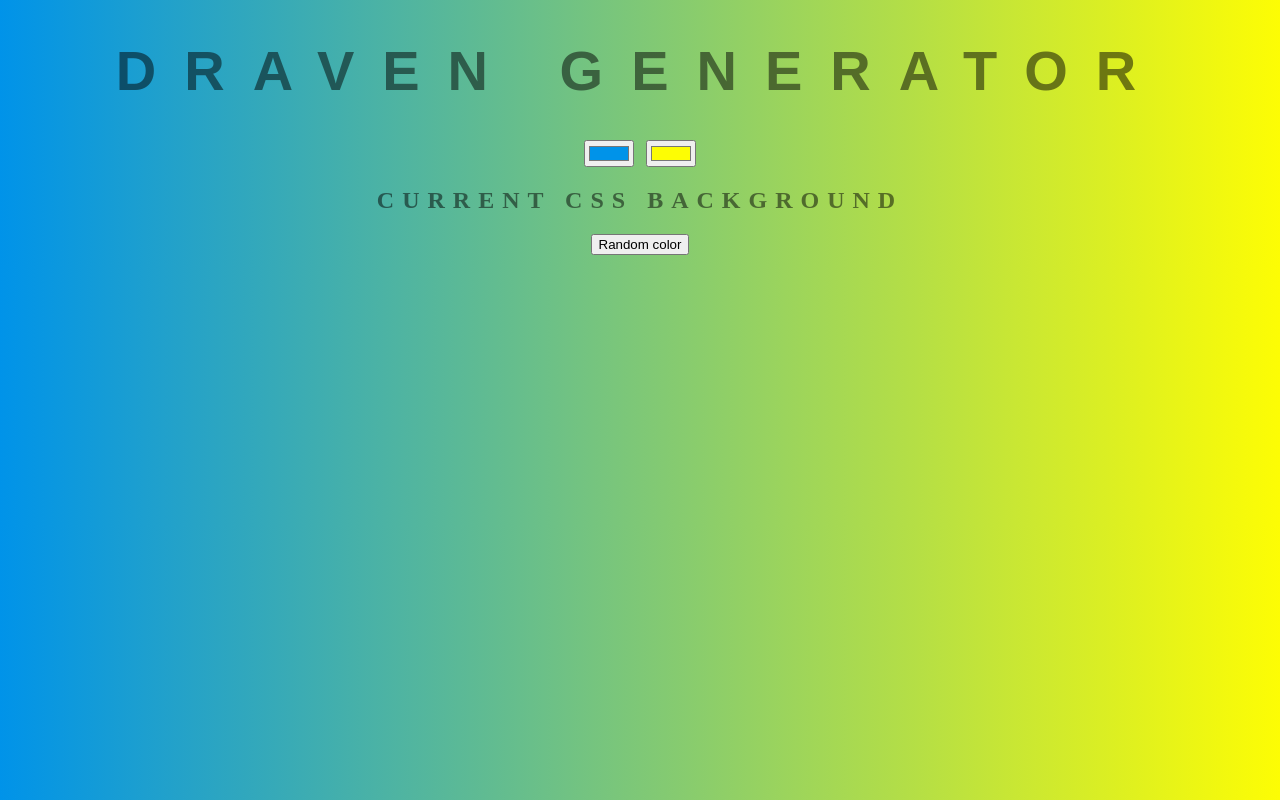
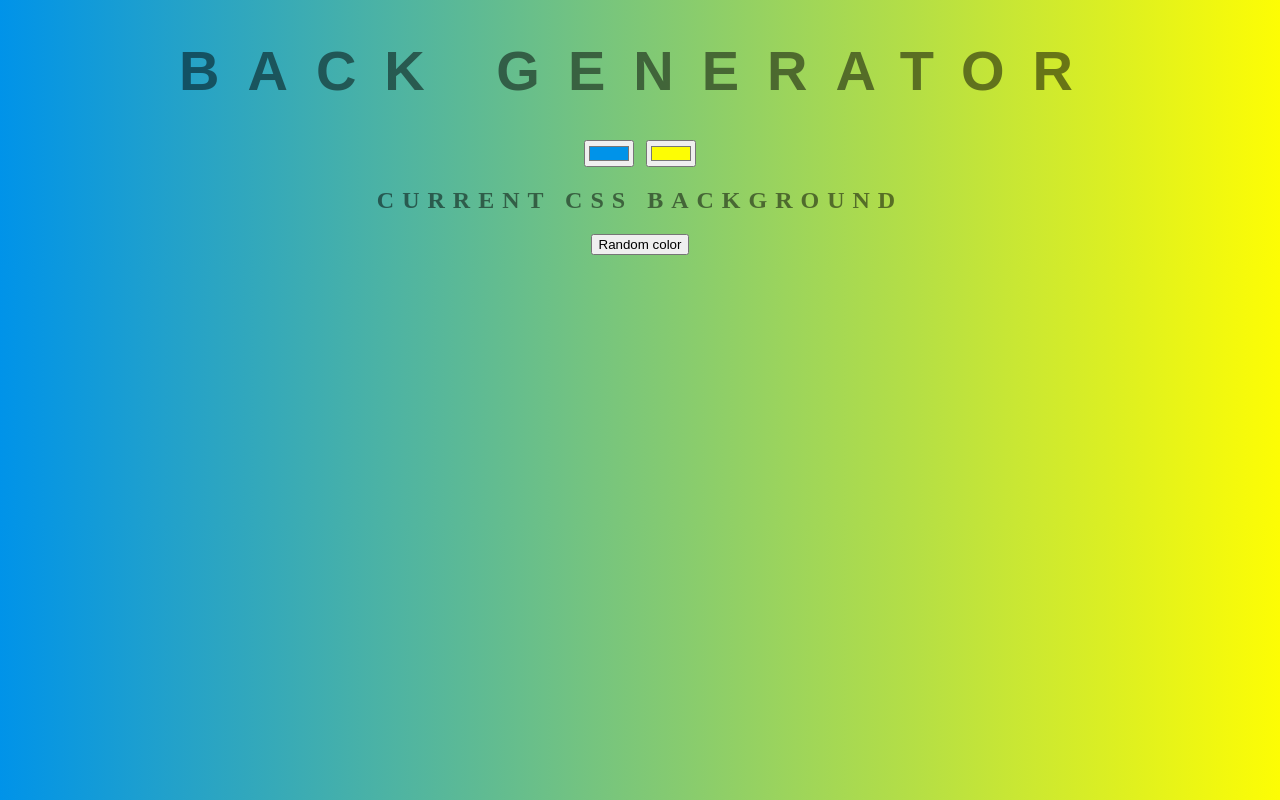
Before and after one commit to Schywi/background-generator, a plain HTML site: page index.html in a window 1280 px wide. Drawn offline with Linux system fonts and the light colour scheme.

Commit message:
Change the title

```diff
--- a/index.html
+++ b/index.html
@@ -7,7 +7,7 @@
     <title>Document</title>
 </head>
 <body id="gradient">
-     <h1 >Draven Generator</h1>
+     <h1 >Back Generator</h1>
      <input id="color1" type="color" name="color1"  value="#0093E9" >
      <input id="color2" type="color" name="color2" value="#fdfd04" >
      <h2>Current Css Background</h2>
```
